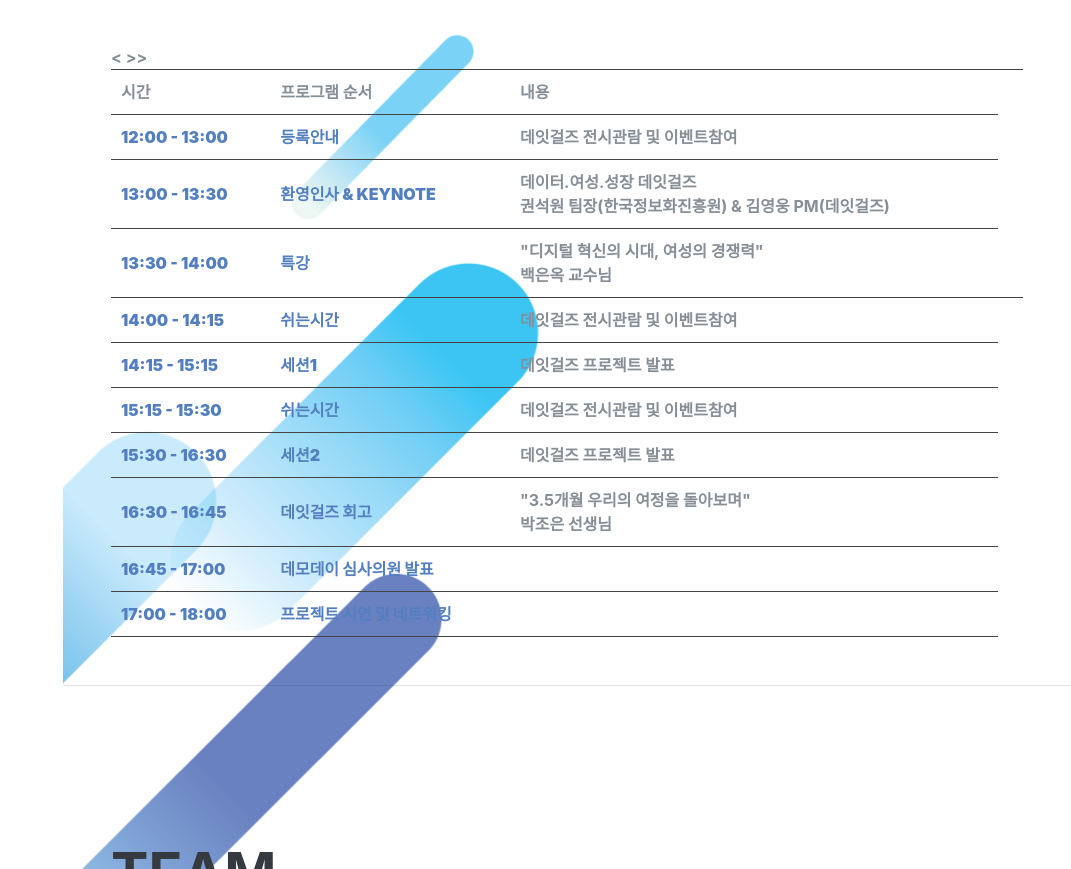
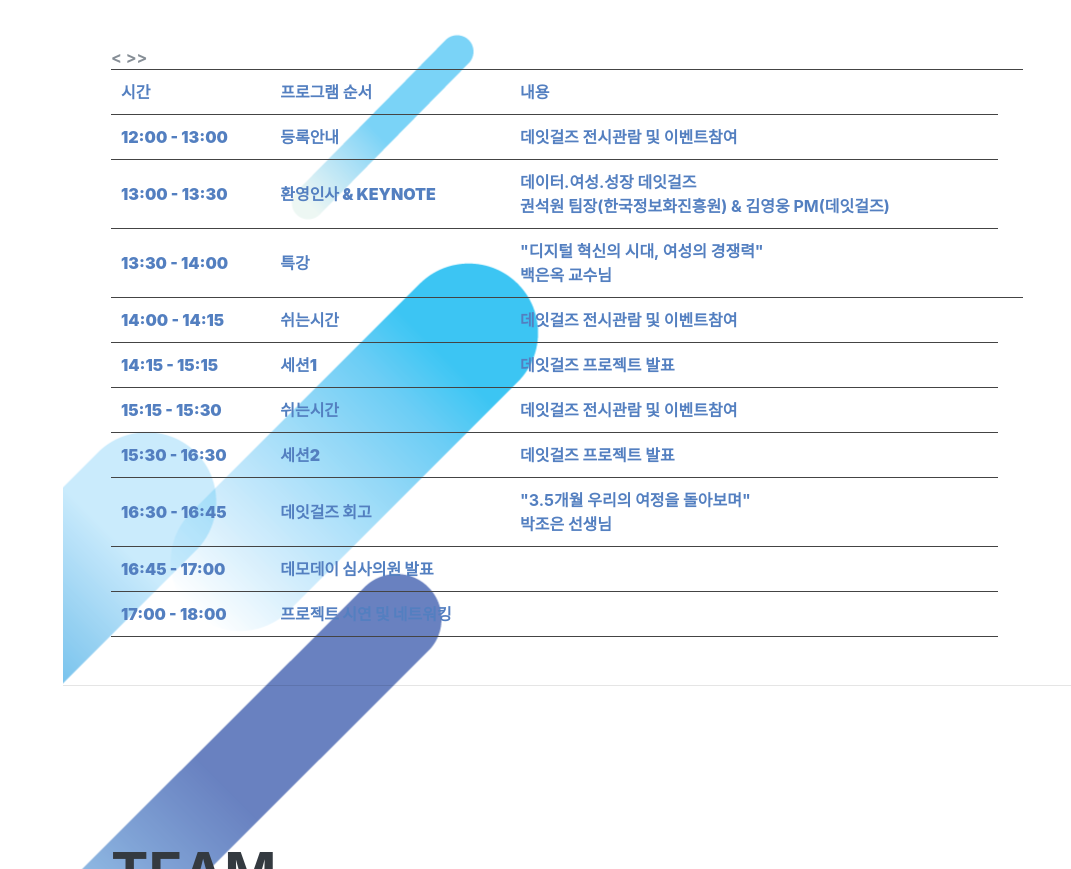
Before and after one commit to annefromk/dataitgirls_demoday_2018, a website: page index.html in a window 1280 px wide. Shown: the part 1862-2731 px from the top of the page, without its empty margins (209-1280 px from the left). Drawn offline with Linux system fonts and the light colour scheme; some packages are replaced by stand-ins of ours; a web font is replaced by a local one.

Commit message:
commit log

```diff
--- a/index.html
+++ b/index.html
@@ -22,7 +22,7 @@
     <link href="css/demoday.css" rel="stylesheet">
 
     <!-- Google Map -->
-    <script type="text/javascript" src="http://maps.google.com/maps/api/js?key=AIzaSyAZ_kGGvkhKicq63jt0u4ZE6CsFRo2QTh0"></script>
+    <script type="text/javascript" src="http://maps.google.com/maps/api/js?sesor=false&language=ko"></script>
 
     <!-- Global site tag (gtag.js) - Google Analytics -->
     <script async src="https://www.googletagmanager.com/gtag/js?id=UA-108230723-1"></script>
@@ -89,7 +89,7 @@
             <a class="nav-link js-scroll-trigger" href="#team">Team</a>
           </li>
           <li class="nav-item">
-            <a class="nav-link js-scroll-trigger" href="#interests">How to get here</a>
+            <a class="nav-link js-scroll-trigger" href="#howtogethere">How to get here</a>
           </li>
           <li class="nav-item">
             <a class="nav-link js-scroll-trigger" href="#contact">Contact</a>
@@ -176,7 +176,7 @@
             }
           </style>
 
-          <table>
+          <table class="text-primary">
             <thead>
               <tr>
                 <th>시간<th>프로그램 순서<th>내용</th>
@@ -184,34 +184,34 @@
             </thead>
             <tbody>
               <tr>
-                <td class="text-primary"><strong>12:00 - 13:00</td><td class="text-primary"><strong>등록안내</td><td>데잇걸즈 전시관람 및 이벤트참여</td>
+                <td><strong>12:00 - 13:00</td><td><strong>등록안내</td><td>데잇걸즈 전시관람 및 이벤트참여</td>
               </tr>
               <tr>
-                <td class="text-primary"><strong>13:00 - 13:30</td><td class="text-primary"><strong>환영인사 & KEYNOTE</td><td>데이터.여성.성장 데잇걸즈<br>권석원 팀장(한국정보화진흥원) & 김영웅 PM(데잇걸즈)
+                <td><strong>13:00 - 13:30</td><td><strong>환영인사 & KEYNOTE</td><td>데이터.여성.성장 데잇걸즈<br>권석원 팀장(한국정보화진흥원) & 김영웅 PM(데잇걸즈)
                 </tr>
               <tr>
-                <td class="text-primary"><strong>13:30 - 14:00</td><td class="text-primary"><strong>특강</td><td>"디지털 혁신의 시대, 여성의 경쟁력"<br>백은옥 교수님<td>
+                <td><strong>13:30 - 14:00</td><td><strong>특강</td><td>"디지털 혁신의 시대, 여성의 경쟁력"<br>백은옥 교수님<td>
               </tr>
               <tr>
-                <td class="text-primary"><strong>14:00 - 14:15</td><td class="text-primary"><strong>쉬는시간</td><td>데잇걸즈 전시관람 및 이벤트참여</td>
+                <td><strong>14:00 - 14:15</td><td><strong>쉬는시간</td><td>데잇걸즈 전시관람 및 이벤트참여</td>
               </tr>
               <tr>
-                <td class="text-primary"><strong>14:15 - 15:15</td><td class="text-primary"><strong>세션1</td><td>데잇걸즈 프로젝트 발표</td><
+                <td><strong>14:15 - 15:15</td><td><strong>세션1</td><td>데잇걸즈 프로젝트 발표</td><
               </tr>
               <tr>
-                <td class="text-primary"><strong>15:15 - 15:30</td><td class="text-primary"><strong>쉬는시간</td><td>데잇걸즈 전시관람 및 이벤트참여</td>
+                <td><strong>15:15 - 15:30</td><td><strong>쉬는시간</td><td>데잇걸즈 전시관람 및 이벤트참여</td>
               </tr>
               <tr>
-                <td class="text-primary"><strong>15:30 - 16:30</td><td class="text-primary"><strong>세션2</td><td>데잇걸즈 프로젝트 발표</td>
+                <td><strong>15:30 - 16:30</td><td><strong>세션2</td><td>데잇걸즈 프로젝트 발표</td>
               </tr>
               <tr>
-                <td class="text-primary"><strong>16:30 - 16:45</td><td class="text-primary"><strong>데잇걸즈 회고</td>><td>"3.5개월 우리의 여정을 돌아보며"<br>박조은 선생님</td>
+                <td><strong>16:30 - 16:45</td><td><strong>데잇걸즈 회고</td>><td>"3.5개월 우리의 여정을 돌아보며"<br>박조은 선생님</td>
               </tr>
               <tr>
-                <td class="text-primary"><strong>16:45 - 17:00</td><td class="text-primary"><strong>데모데이 심사의원 발표</td>><td></td>
+                <td><strong>16:45 - 17:00</td><td><strong>데모데이 심사의원 발표</td>><td></td>
               </tr>
               <tr>
-                <td class="text-primary"><strong>17:00 - 18:00</td><td class="text-primary"><strong>프로젝트 시연 및 네트워킹</td><td></td>
+                <td><strong>17:00 - 18:00</td><td><strong>프로젝트 시연 및 네트워킹</td><td></td>
               </tr>
             </tbody>
           </table>
@@ -269,7 +269,7 @@
 
       <hr class="m-0">
 
-      <section class="resume-section p-3 p-lg-5 d-flex flex-column" id="interests">
+      <section class="resume-section p-3 p-lg-5 d-flex flex-column" id="howtogethere">
         <div class="my-auto">
           <h2 class="mb-5">HOW TO GET HERE</h2>
           <h4>서울창업허브 10층 대강당</h4>
@@ -339,7 +339,7 @@
     <script src="vendor/jquery-easing/jquery.easing.min.js"></script>
 
     <!-- Custom scripts for this template -->
-    <script src="js/resume.min.js"></script>
+    <script src="js/demoday.js"></script>
 
   </body>
 
```
Also changed, not shown: README.md (deleted), js/demoday.js (renamed from js/resume.js).
